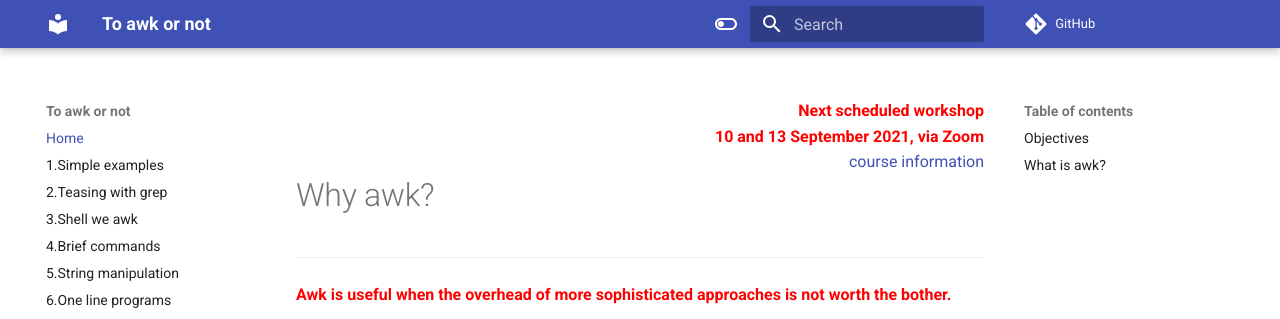
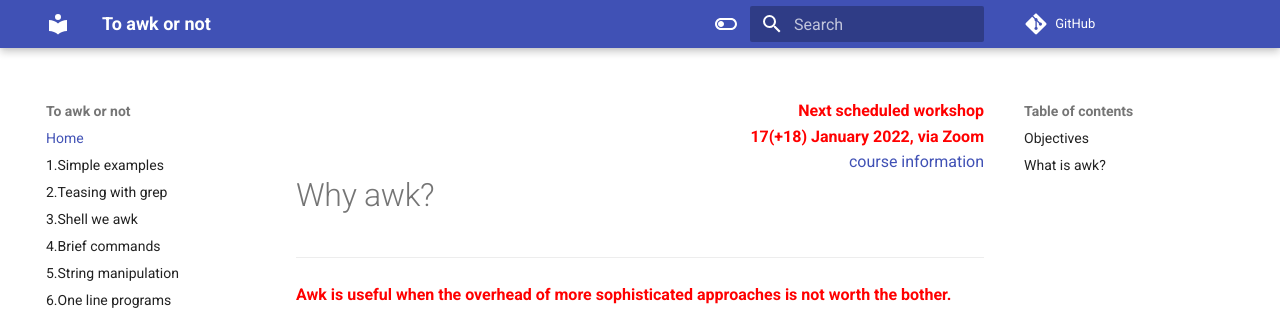
Before and after one commit to pmitev/to-awk-or-not, an MkDocs documentation site: the page built from docs/index.md, in a window 1280 px wide and 900 px high. Shown: the top 319 px of the window. Built offline with MkDocs 1.6.1 and Material for MkDocs 9.7.7, drawn with Linux system fonts in a browser that asks for light colours; comment, search, counter and statistics services are not loaded.

Commit message:
new date for the next worlshop

```diff
--- a/docs/index.md
+++ b/docs/index.md
@@ -1,6 +1,6 @@
 <div style="text-align: right"> <font color="red"><strong>
 Next scheduled workshop</br>
-10 and 13 September 2021, via Zoom</strong></font></br>
+17(+18) January 2022, via Zoom</strong></font></br>
 <a href="https://hackmd.io/@pmitev/Awk-workshop" target="_blank" rel="nofollow">course information</a>
 </div>
 
```
